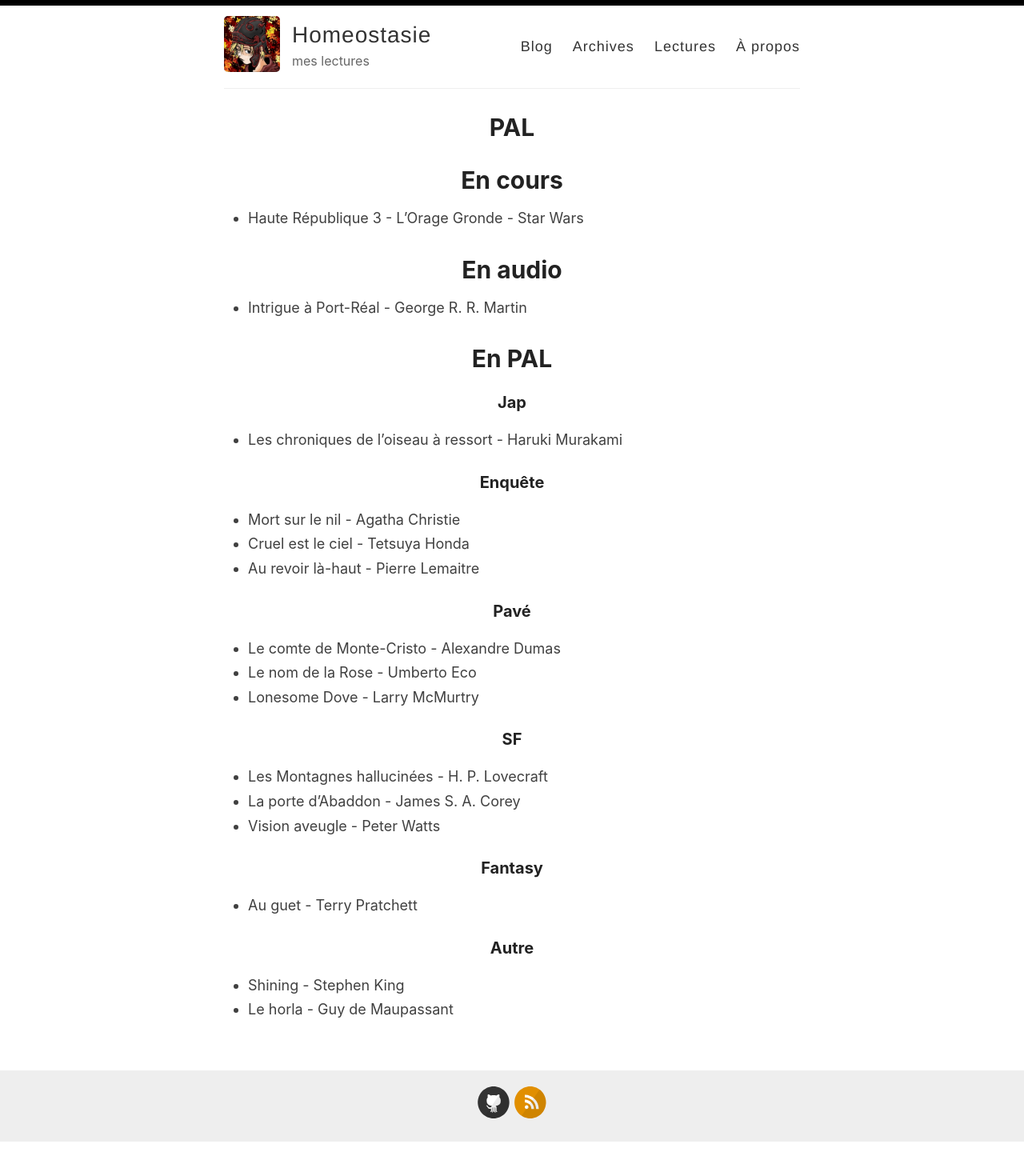
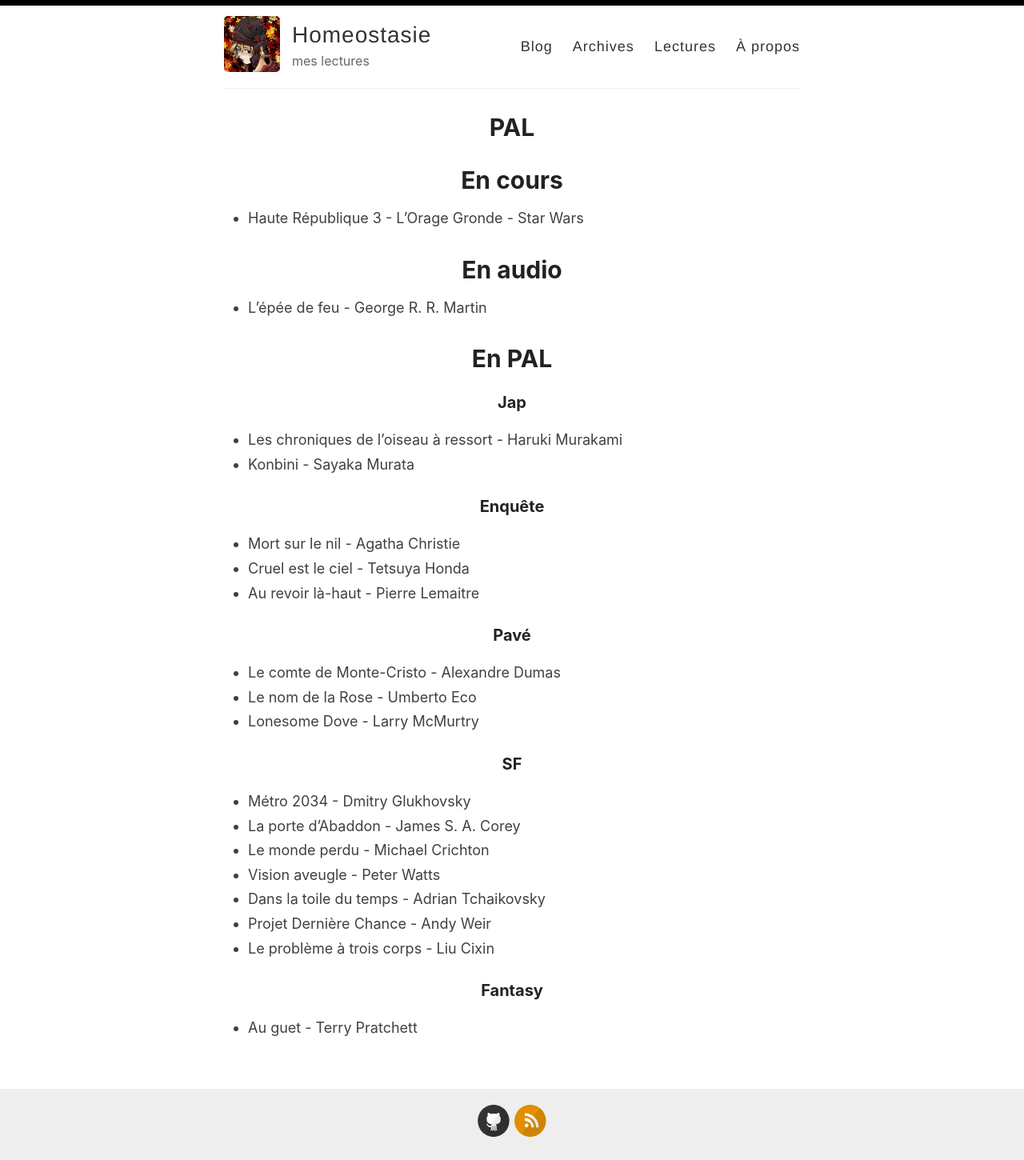
Before and after one commit to homeostasie/bouquins, a Jekyll site: the page built from _pages/pal.md, in a window 1280 px wide. Shown: the whole page at 80% size. Built offline with Jekyll 4.4.1, drawn with Linux system fonts in a browser that asks for light colours; before the commit the page ends 1428 px from its top, so only the background shows below that.

Commit message:
maj pal thom

```diff
--- a/_pages/pal.md
+++ b/_pages/pal.md
@@ -11,7 +11,7 @@
 
 # En audio
 
-- Intrigue à Port-Réal - George R. R. Martin
+- L'épée de feu - George R. R. Martin
 
 
 # En PAL
@@ -19,6 +19,7 @@
 ### Jap
 
 - Les chroniques de l'oiseau à ressort - Haruki Murakami
+- Konbini - Sayaka Murata
 
 ### Enquête
 
@@ -32,19 +33,17 @@
 - Le nom de la Rose - Umberto Eco
 - Lonesome Dove - Larry McMurtry
 
+
 ### SF
 
-- Les Montagnes hallucinées - H. P. Lovecraft
+- Métro 2034 - Dmitry Glukhovsky
 - La porte d'Abaddon - James S. A. Corey
+- Le monde perdu - Michael Crichton
 - Vision aveugle - Peter Watts
-
+- Dans la toile du temps - Adrian Tchaikovsky
+- Projet Dernière Chance - Andy Weir
+- Le problème à trois corps - Liu Cixin
 
 ### Fantasy
 
 - Au guet - Terry Pratchett
-
-
-### Autre
-
-- Shining - Stephen King
-- Le horla - Guy de Maupassant
```
